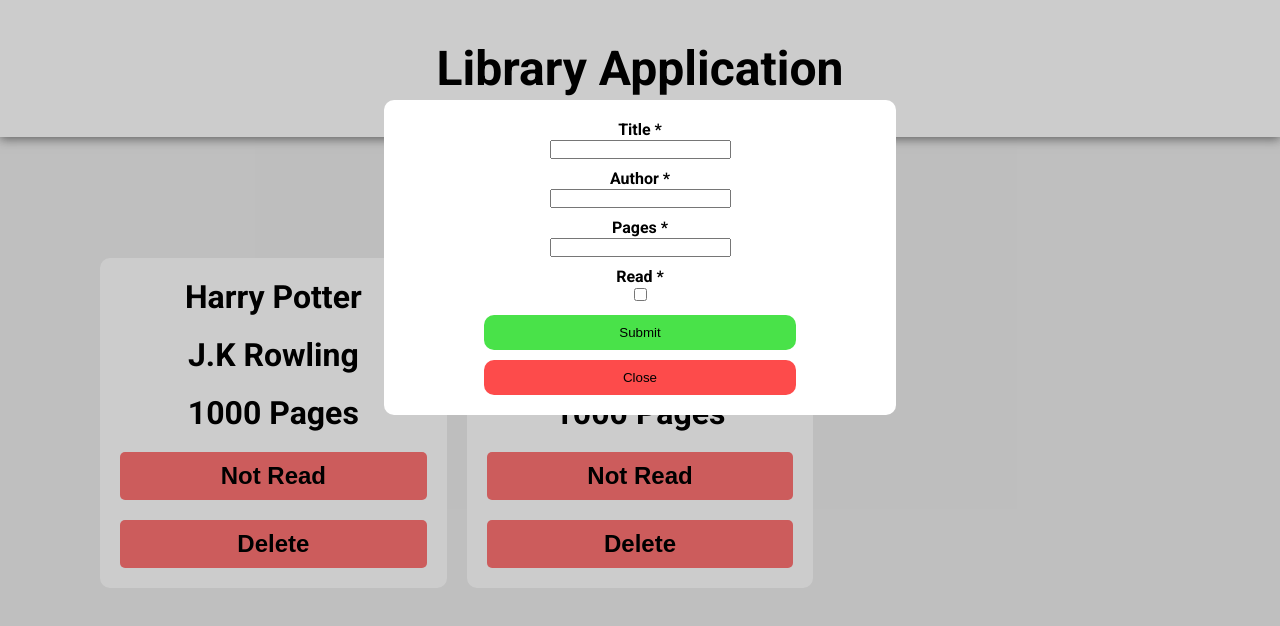
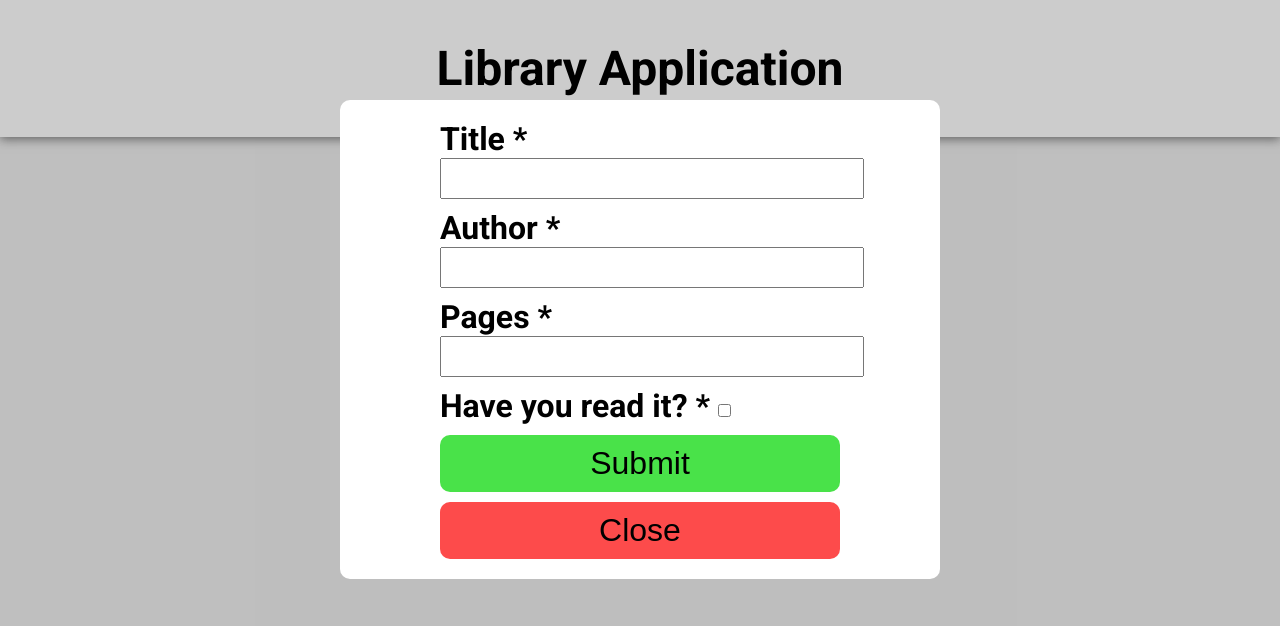
Before and after one commit to AngeloAXNGR/library-app, a plain HTML site: page index.html in a window 1280 px wide. Both pictures are taken after a click on the button "Add a Book". Drawn offline with Linux system fonts and the light colour scheme.

Commit message:
Refactor code and update stylings for book card and forms

```diff
--- a/index.html
+++ b/index.html
@@ -25,11 +25,13 @@
         </div>
         <div class="form-row">
           <label for="page-count">Pages <span aria-label="required">*</span></label>
-          <input type="text" id="page-count" name="page-count" required>
+          <input type="number" id="page-count" name="page-count" required>
         </div>
         <div class="form-row">
-          <label for="is-read">Read <span aria-label="required">*</span></label>
-          <input type="checkbox" id="is-read" name="is-read" required>
+          <label for="is-read">Have you read it? <span aria-label="required">*</span>
+            <input type="checkbox" id="is-read" name="is-read" required>
+          </label>
+
         </div>
       </form>
       <button class="submit-button" onclick="getFormValues()">Submit</button>
--- a/scripts/script.js
+++ b/scripts/script.js
@@ -47,16 +47,24 @@ function Book(title, author, pages, isRead){
 }
 
 // **For Testing Purposes**
-let book1 = new Book('Harry Potter', 'J.K Rowling', 1000, false);
-let book2 = new Book('The Hobbit', 'J.R.R Tolkie', 1000, false);
-addBookToLibrary(book1);
-addBookToLibrary(book2);
+// let book1 = new Book('Harry Potter', 'J.K Rowling', 1000, false);
+// let book2 = new Book('The Hobbit', 'J.R.R Tolkien', 1000, false);
+// addBookToLibrary(book1);
+// addBookToLibrary(book2);
 
 
 // functions
 function render(){
   bookCatalog.innerHTML = '';
-  displayBooks();
+  if(library.length === 0 ){
+    let emptyMessage = document.createElement('h1');
+    emptyMessage.textContent = "You have no books currently listed."
+    emptyMessage.classList.add('empty-list-message');
+    bookCatalog.appendChild(emptyMessage);
+  }else{
+    displayBooks();
+  }
+
 }
 
 function displayBooks(){
@@ -76,11 +84,12 @@ function displayBooks(){
     bookPages.textContent = `${library[i].pages} Pages`;
     bookCard.appendChild(bookPages);
 
+    let buttonGroup = document.createElement('div');
+    buttonGroup.classList.add('button-group');
+
     let readBtn = document.createElement('button');
     readBtn.setAttribute('id', 'toggle-read');
     readBtn.setAttribute('data-id', i);
-
-
 
     // If true, set content to "Read"
     if(library[i].isRead){
@@ -91,18 +100,9 @@ function displayBooks(){
       readBtn.classList.add('red-button');
     }
 
-    readBtn.addEventListener('click', (e)=>{
-      let readBtnId = e.target.dataset.id;
-      if(library[readBtnId].isRead == false){
-        library[readBtnId].isRead = true;
-        render();
-      }else{
-        library[readBtnId].isRead = false;
-        render();
-      }
-    })
+    readBtn.addEventListener('click', toggleRead);
 
-    bookCard.appendChild(readBtn);
+    buttonGroup.appendChild(readBtn);
 
     let deleteBtn = document.createElement('button')
     deleteBtn.setAttribute('id', 'delete-btn');
@@ -110,12 +110,11 @@ function displayBooks(){
 
     // Assign an Id on delete Button
     deleteBtn.setAttribute('data-id', i);
-    bookCard.appendChild(deleteBtn);
+    buttonGroup.appendChild(deleteBtn);
 
-    // For testing purposes to check if it can get the id;
-    // deleteBtn.addEventListener('click', (e) => console.log(e.target.dataset.id));
     deleteBtn.addEventListener('click',deleteBook);
 
+    bookCard.appendChild(buttonGroup);
     bookCatalog.appendChild(bookCard);
   }
 }
@@ -125,6 +124,19 @@ function deleteBook(e){
   library.splice(deleteBtnId, 1);
   console.log(library);
   render();
+}
+
+function toggleRead(e){
+  let readBtnId = e.target.dataset.id;
+  if(library[readBtnId].isRead == false){
+    library[readBtnId].isRead = true;
+    render();
+    console.log(library);
+  }else{
+    library[readBtnId].isRead = false;
+    render();
+    console.log(library);
+  }
 }
 
 function getFormValues(){
@@ -164,3 +176,6 @@ function addBookToLibrary(book){
   resetForm();
   render();
 }
+
+// Render data on start up
+render()
--- a/styles/styles.css
+++ b/styles/styles.css
@@ -1,3 +1,11 @@
+/* Remove up and down arrows on number type inputs */
+input::-webkit-outer-spin-button,
+input::-webkit-inner-spin-button {
+  -webkit-appearance: none;
+  margin: 0;
+}
+
+/* Reset CSS */
 *{
   margin:0;
   padding: 0;
@@ -26,11 +34,19 @@ body{
   font-size: 3rem;
 }
 
+#add-button{
+  border:1px solid gray;
+  border-radius: 10px;
+}
+
+#add-button:hover{
+  background-color: rgb(216, 214, 214);
+}
+
 .main-content{
-  /* border: 2px solid black; */
   width: 100%;
   margin: 20px 100px;
-  padding: 20px 100px;
+  padding: 0 100px;
   display:flex;
   flex-direction: column;
   align-items: center;
@@ -50,6 +66,16 @@ body{
   display:grid;
   grid-template-columns: repeat(auto-fill, minmax(300px, 1fr));
   gap: 20px;
+  text-align: center;
+  position:relative;
+}
+
+.empty-list-message{
+  position: absolute;
+  margin: 100px auto;
+  left:0;
+  right:0;
+  text-align:center;
 }
 
 .book-card{
@@ -57,11 +83,20 @@ body{
   display:flex;
   flex-direction:column;
   align-items: center;
-  text-align: center;
   gap: 20px;
+  justify-content: space-between;
   border-radius: 10px;
   padding: 20px;
 }
+
+.button-group{
+  display:flex;
+  flex-direction: column;
+  gap:20px;
+  width: 100%;
+}
+
+
 
 #toggle-read,
 #delete-btn{
@@ -110,7 +145,7 @@ body{
 
 #modal{
   display:flex;
-  width: 40%;
+  width: 600px;
   flex-direction: column;
   gap:10px;
   background-color:white;
@@ -119,14 +154,16 @@ body{
   border-radius: 10px;
 }
 
-#book-form{
-  /* border:2px solid black; */
-  opacity: none;
-}
 
 .form-row label{
   display:block;
   font-weight:700;
+  font-size: 2rem;
+  text-align: left;
+}
+
+.form-row input{
+  font-size: 2rem;
 }
 
 .submit-button,
@@ -138,6 +175,7 @@ body{
   border-radius: 10px;
   cursor:pointer;
   transition: background-color 0.1s;
+  font-size: 2rem;
 }
 
 .close-button{
@@ -147,5 +185,9 @@ body{
 .submit-button:hover{
   background-color: rgb(43, 192, 43);
   font-weight: 700;
-  /* transition: font-weight 0.5s; */
 }
+
+.close-button:hover{
+  background-color:rgb(253, 66, 66);
+  font-weight: 700;
+}
```
